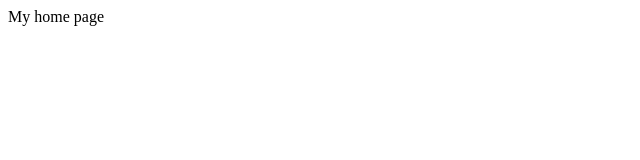
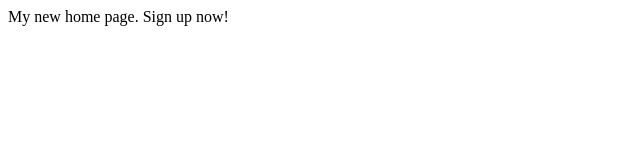
Before and after one commit to Marc199512/groot-groot, a plain HTML site: page index.html in a window 1280 px wide. Shown: the whole page, without its empty margins (0-640 px from the left). Drawn offline with Linux system fonts and the light colour scheme.

Commit message:
Adding sign up button

```diff
--- a/index.html
+++ b/index.html
@@ -5,6 +5,7 @@
 	<title>Groot Groot</title>
 </head>
 <body>
-	My home page
+	My new home page.
+	Sign up now!
 </body>
 </html>
```
